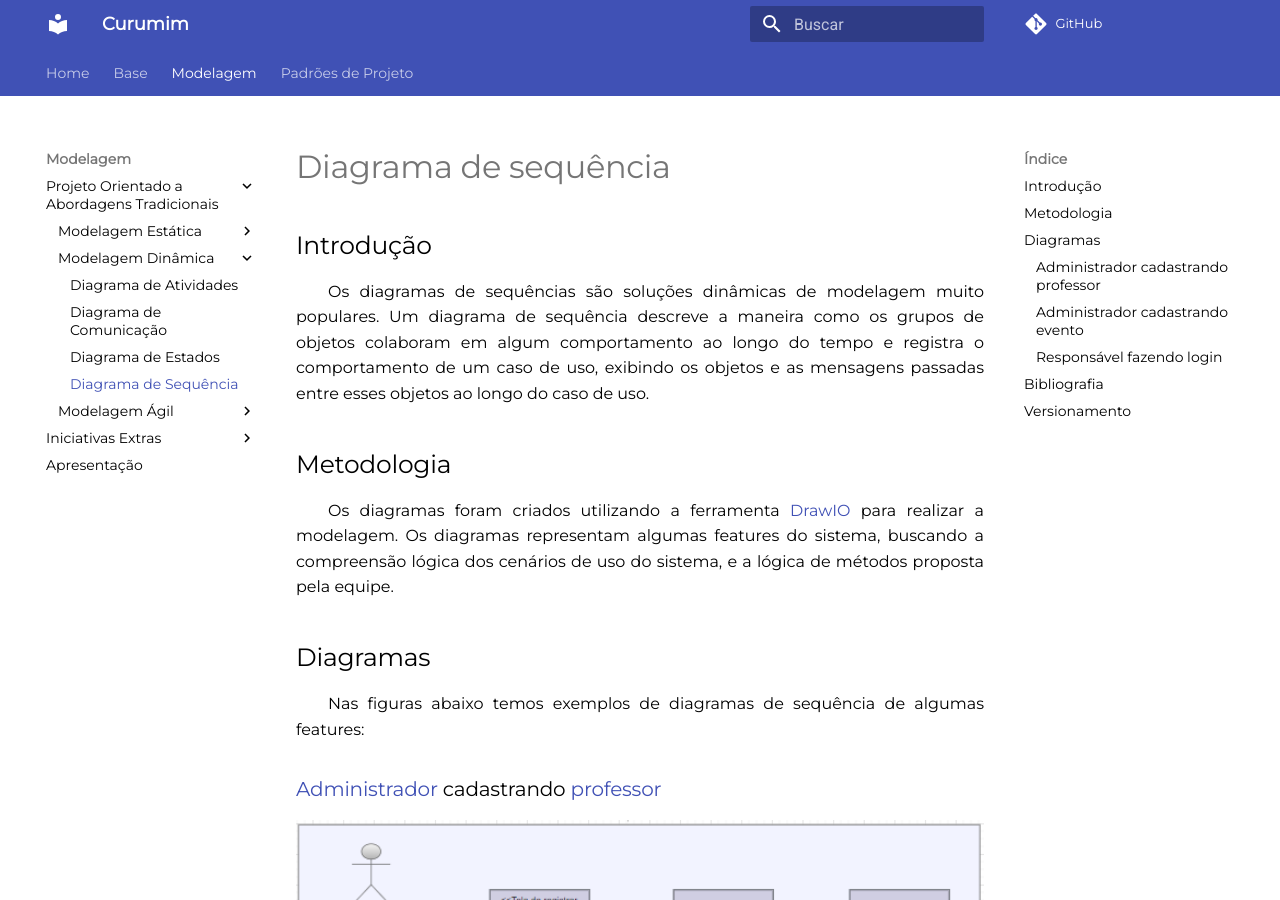
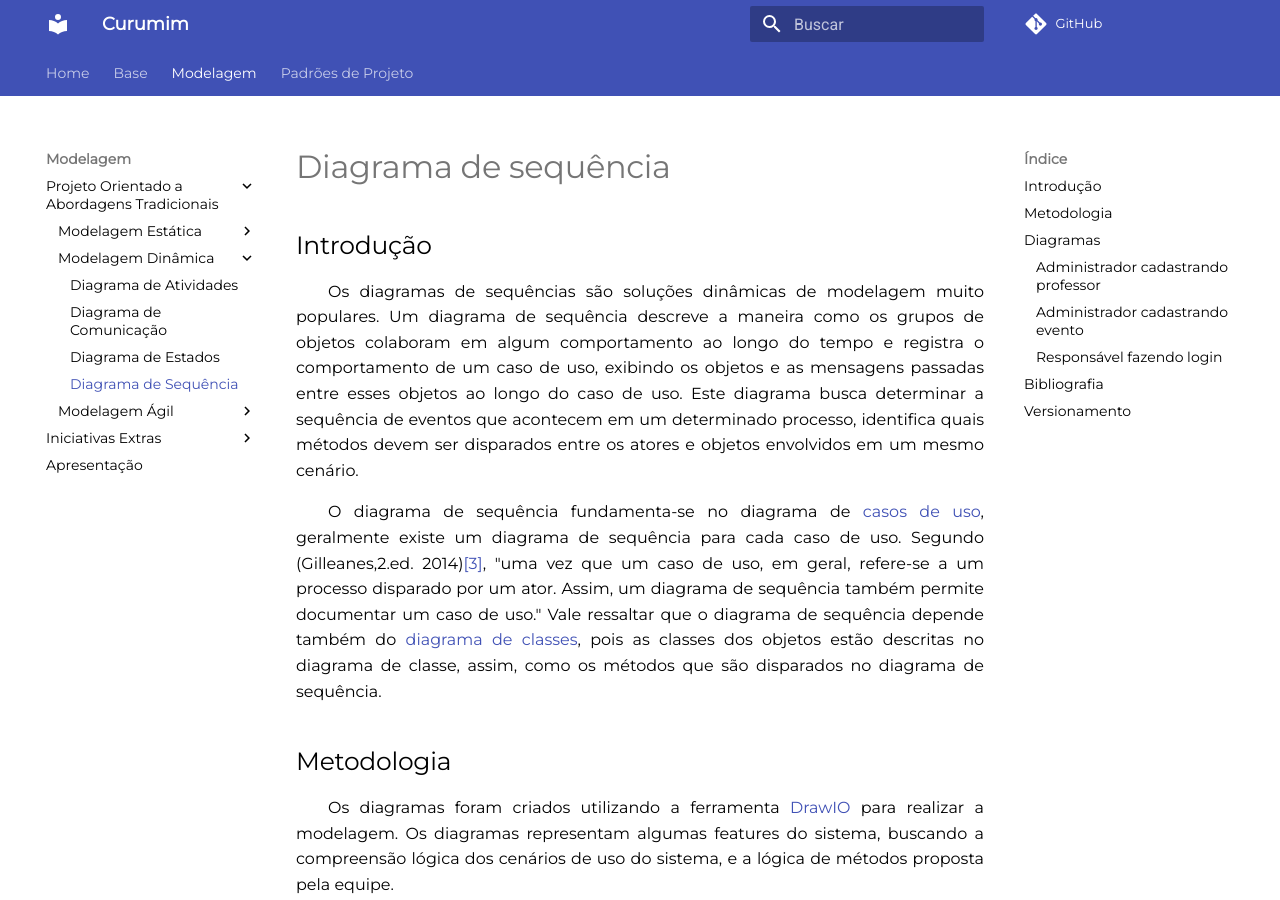
Before and after one commit to UnBArqDsw2021-1/2021.1_G6_Curumim, an MkDocs documentation site: the page built from docs/modelagem/modelagem-dinamica/diagrama-de-sequencia.md, in a window 1280 px wide and 900 px high. Built offline with MkDocs 1.6.1 and Material for MkDocs 9.7.7, drawn with Linux system fonts in a browser that asks for light colours; comment, search, counter and statistics services are not loaded; some of the changed text lies outside the part shown.

Commit message:
#161 Melhoria na parte textual

```diff
--- a/docs/modelagem/modelagem-dinamica/diagrama-de-sequencia.md
+++ b/docs/modelagem/modelagem-dinamica/diagrama-de-sequencia.md
@@ -1,7 +1,10 @@
 # Diagrama de sequência
 
 ## Introdução
-&emsp;&emsp;Os diagramas de sequências são soluções dinâmicas de modelagem muito populares. Um diagrama de sequência descreve a maneira como os grupos de objetos colaboram em algum comportamento ao longo do tempo e registra o comportamento de um caso de uso, exibindo os objetos e as mensagens passadas entre esses objetos ao longo do caso de uso.
+&emsp;&emsp;Os diagramas de sequências são soluções dinâmicas de modelagem muito populares. Um diagrama de sequência descreve a maneira como os grupos de objetos colaboram em algum comportamento ao longo do tempo e registra o comportamento de um caso de uso, exibindo os objetos e as mensagens passadas entre esses objetos ao longo do caso de uso. Este diagrama busca determinar a sequência de eventos que acontecem em um determinado processo, identifica quais métodos devem ser disparados entre os atores e objetos envolvidos em um mesmo cenário.
+
+&emsp;&emsp;O diagrama de sequência fundamenta-se no diagrama de [casos de uso](./casos-de-uso.md), geralmente existe um diagrama de sequência para cada caso de uso. Segundo (Gilleanes,2.ed. 2014)[[3]](#bibliografia), "uma vez que um caso de uso, em geral, refere-se a um processo disparado por um ator. Assim, um diagrama de sequência também permite documentar um caso de uso." Vale ressaltar que o diagrama de sequência depende também do [diagrama de classes](../modelagem-estatica/diagrama-de-classes.md), pois as classes dos objetos estão descritas no diagrama de classe, assim, como os métodos que são disparados no diagrama de sequência.
+
 
 ## Metodologia
 
@@ -26,11 +29,12 @@
 <center>[Figura 2: Diagrama de sequência do responsável fazendo login](../../../assets/imagens/diagrama-de-sequencia/Diagrama-de-sequencia-pais-responsaveis-login.png)</center>
 
 ## Bibliografia
-> - Serrano, Milene. Vídeo aula: Diagrama de sequência.
-> - Diagrama de sequência. Disponível em:
+
+> - [1] Diagrama de sequência. Disponível em:
 <https://pt.wikipedia.org/wiki/Diagrama_de_sequ%C3%AAncia>. Acesso em: 20/08/2021
-> - O que é um diagrama de sequência UML?. Disponível em:
+> - [2] O que é um diagrama de sequência UML?. Disponível em:
 <https://www.lucidchart.com/pages/pt/o-que-e-diagrama-de-sequencia-uml>. Acesso em: 20/08/2021
+> - [3] Guedes, Gilleanes. UML 2: Guia Prático. 2.ed. 2014. Disponível em: <https://books.google.com.br/books?hl=pt-BR&lr=&id=YEaGDQAAQBAJ&oi=fnd&pg=PA15&dq=diagrama+de+sequ%C3%AAncia&ots=rcapyCFtE8&sig=Rga-K79MS9fnPoi6j2suTk3nfzc#v=onepage&q=diagrama%20de%20sequ%C3%AAncia&f=false> Acesso em: 21/09/2021.
 
 ## Versionamento
 | Versão | Data | Modificação | Autor |
@@ -38,10 +42,7 @@
 |1.0| 21/08/2021 | Criando documento, adicionando introdução, imagens e bibliografia | Enzo Gabriel e Edson Soares |
 |1.1| 21/08/2021 | Fazendo correções no documento | Enzo Gabriel e Edson Soares |
 |1.2| 21/08/2021 | Revisão por pares| Nilo Mendonça e Eliseu Kadesh |
-<<<<<<< HEAD
-|1.3| 19/09/2021 | Revisão segundo feedback da professora | Edson Soares, Nilo Mendonça |
-=======
 |1.3| 19/09/2021 | Adicionando diagrama de administrador cadastrando evento | Enzo Gabriel |
 |1.4| 20/09/2021 | Adicionando metodologia | Enzo Gabriel |
 |1.5| 20/09/2021 | Revisão por pares| Nilo Mendonça e Daniel Porto |
->>>>>>> a00ecc8cf0325f66992f77992500f73bd65d3e9d
+|2.0| 21/09/2021 | Revisão segundo feedback da professora | Edson Soares, Nilo Mendonça |
```
